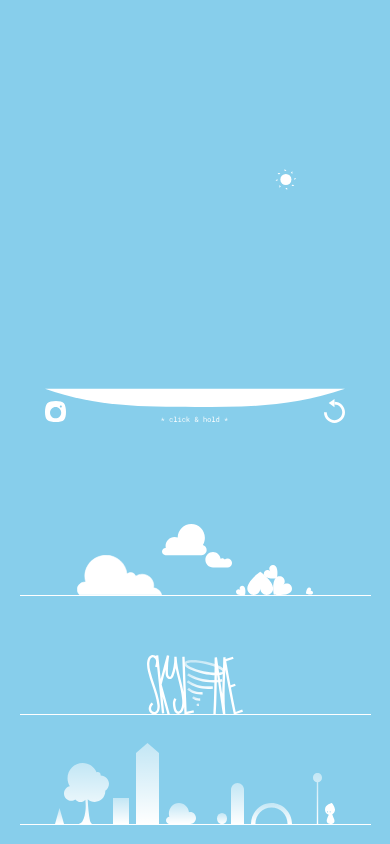
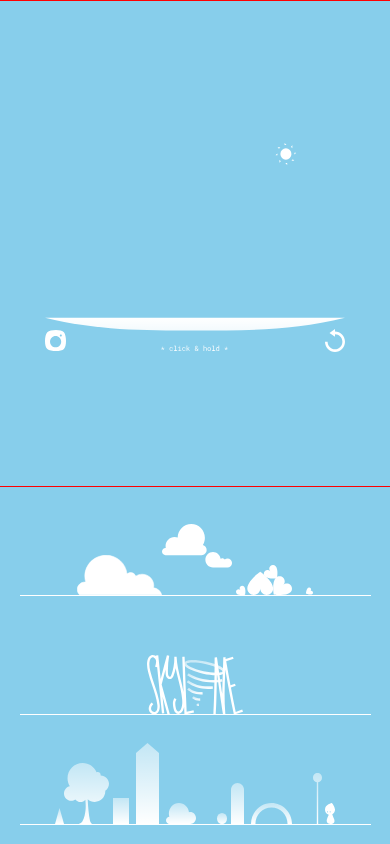
Before and after one commit to kimestelle/city-skyline, a React (Vite) app: page / in a window 390 px wide. Built offline with nearby package versions, Linux system fonts and the light colour scheme.

Commit message:
more ratio adjustments

```diff
--- a/src/App.css
+++ b/src/App.css
@@ -24,9 +24,9 @@ html, body {
 /* Sunbox */
 .sunbox {
   position: absolute;
-  top: min(18vh, 18vw);
+  top: 17vh;
   right: 50vw;
-  transform: translateX(22vh);
+  transform: translateX(27vh);
   width: 3vh !important;
   height: 3vh !important;
   background-color: transparent;
@@ -36,7 +36,7 @@ html, body {
 }
 
 .sunbox.interactive:hover {
-  transform: translateX(22vh) scale(1.2);
+  transform: translateX(27vh) scale(1.2);
 }
 
 /* Sun */
@@ -69,19 +69,19 @@ html, body {
 /* Center Bar */
 .center-bar {
   display: flex;
-  width: 100vh;
-  flex: 1.2;
+  width: 100vw;
+  flex: 1.3;
   justify-content: center;
-  margin-top: 15vh;
+  align-items: flex-end;
+  border: 1px solid red;
 }
 
 /* City Container */
 .city-container {
   position: relative;
   display: flex;
-  aspect-ratio: 7/5;
-  max-width: 70vw;
-  padding-top: 5vh;
+  width: min(70vw, 70vh);
+  height: min(50vw, 50vh);
   align-items: flex-end;
 }
 
@@ -194,7 +194,6 @@ html, body {
 @media all and (max-width: 760px) {
   .sunbox {
     right: 20vw;
-    top: 20%;
     transform: translateX(-4vw);
   }
 
@@ -214,12 +213,13 @@ html, body {
   }
 
   .center-bar {
-    flex: 1;
+    align-items: center;
   }
 
   .city-container {
-    max-width: 77vw;
-    max-height: 30vh;;
+    width: 77vw;
+    height: 55vw;
+    aspect-ratio: 7/5;
     z-index: 10;
     align-items: flex-end;
     justify-content: center;
@@ -233,7 +233,6 @@ html, body {
   }
 
   .bottom-bar {
-    position: absolute;
     width: 90vw;
     height: 50vh;
     bottom: 0;
@@ -249,6 +248,7 @@ html, body {
     width: 100%;
     height: 14vh;
     border-bottom: solid 0.2vh white;
+    justify-content: center;
   }
 
   .block-menu-container {
--- a/src/city.css
+++ b/src/city.css
@@ -1,9 +1,8 @@
 .city {
-    position: absolute;
+  position: absolute;
     width: 100%;
-    height: 65.3%;
-    z-index: 20;
-    top: 21%;
+    height: 84%;
+    top: 0;
     justify-content: center;
     overflow: hidden;
     pointer-events: auto;
@@ -73,10 +72,6 @@
 
 @media all and (max-width: 760px) {
   .undo {
-    height: 2.5vh;
-  }
-  .city {
-    height: 66.3%;
-    top: 21%;
+    height: 2.4vh;
   }
 }
```
Also changed, not shown: src/assets/ground-1.png (deleted), src/assets/ground.svg.
